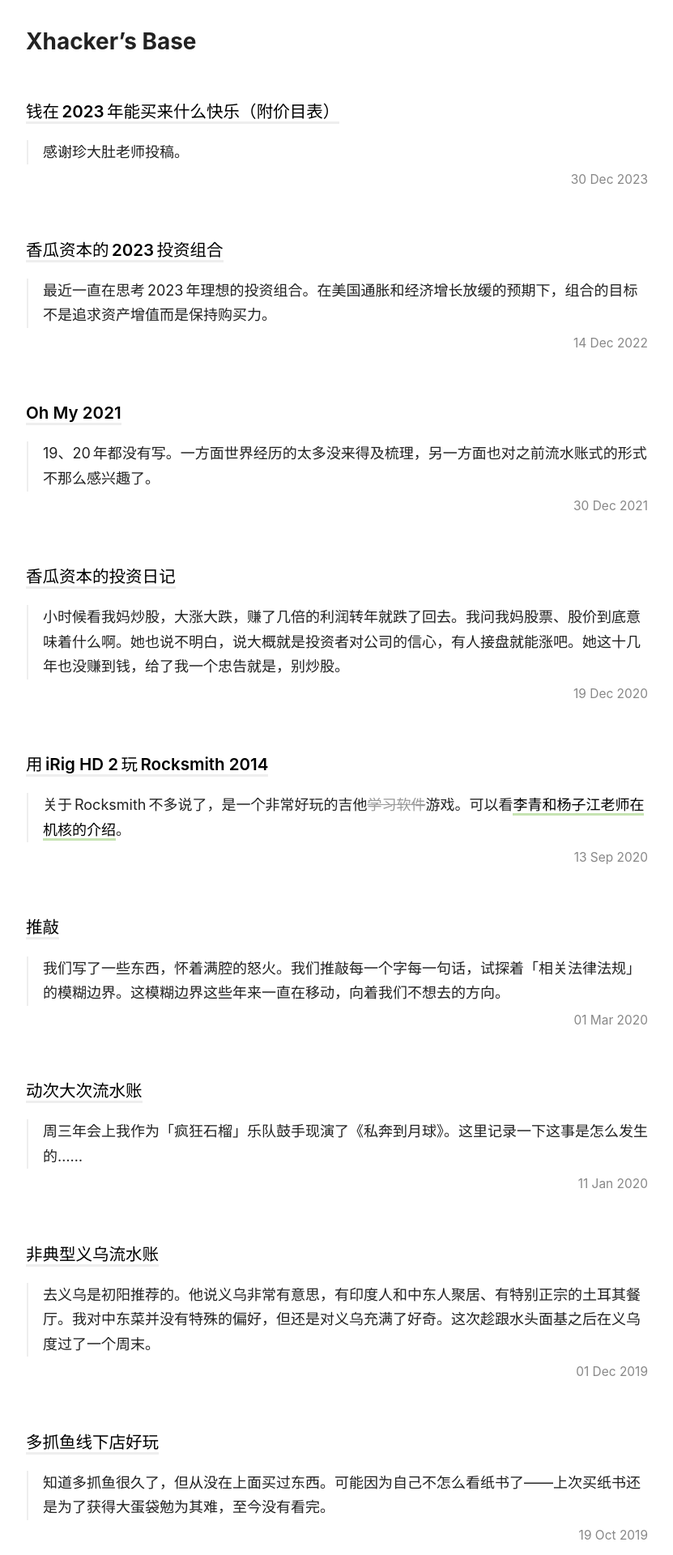
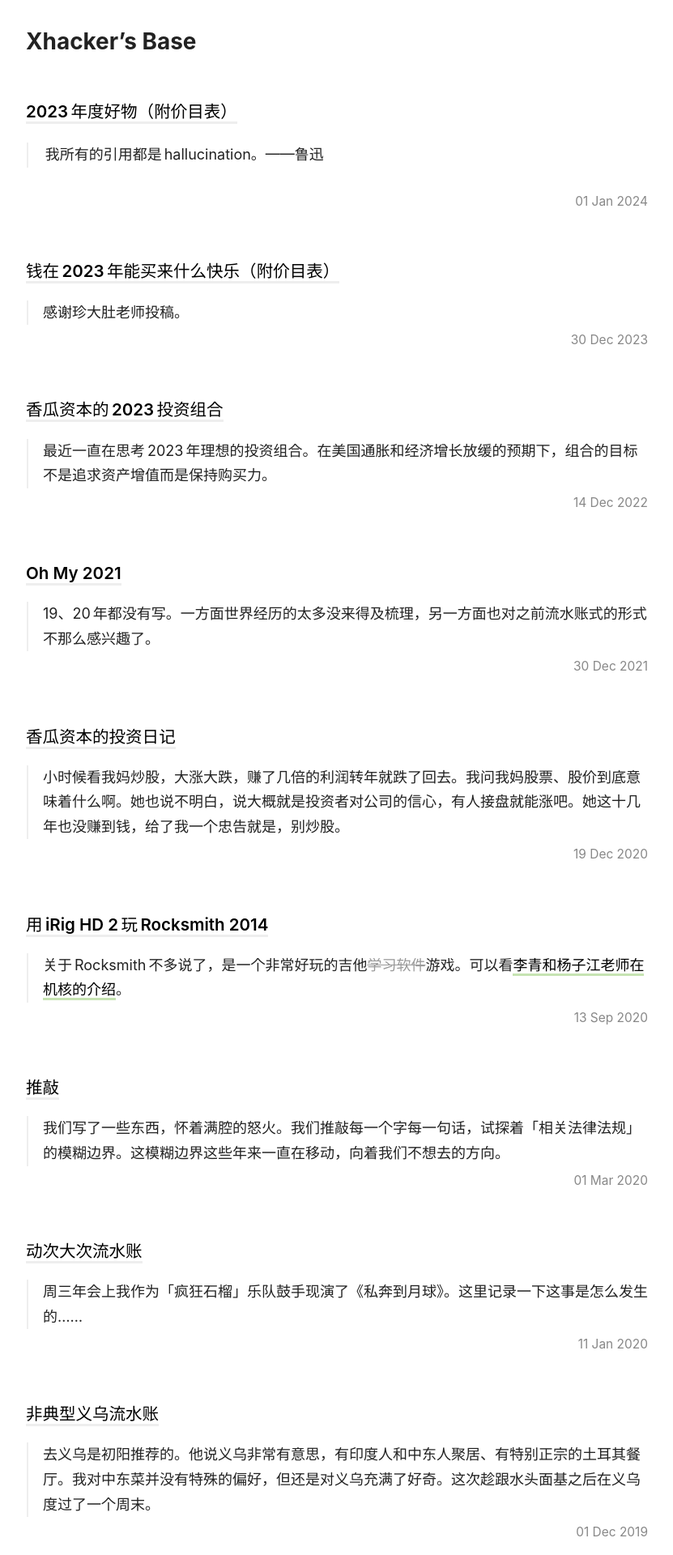
Before and after one commit to xhacker/xhacker.github.io, a Jekyll site: the page built from index.html, in a window 1280 px wide. Shown: the top 1920 px of the page at 81% size, without its empty margins (224-1055 px from the left). Built offline with Jekyll 4.4.1, drawn with Linux system fonts in a browser that asks for light colours; nearby versions of some CDN libraries.

Commit message:
[Post] 2023 年度好物（附价目表）

```diff
--- a/_layouts/index.html
+++ b/_layouts/index.html
@@ -25,8 +25,10 @@
 }
 article .content blockquote {
   border-left: 0;
-  padding-left: 0;
+  padding: unset;
   margin-left: 0;
+  font-size: unset;
+  background-color: unset;
 }
 article .content h2,
 article .content p {
--- /dev/null
+++ b/_posts/2024-01-01-2023-best-things.md
@@ -0,0 +1,102 @@
+---
+layout: post
+title: 2023 年度好物（附价目表）
+---
+
+> 我所有的引用都是 hallucination。——鲁迅
+
+## 《Consciousness: A Very Short Introduction》
+<p class="price-tag">11.95 美元</p>
+
+> 什么是「我」？
+> 我们有自由意志吗？
+> 意识是什么？是不是一种幻觉？
+> 程序能有意识吗？
+
+因为用上了 ChatGPT，今年突然开始研究各种哲(xuán)学问题。这是本挺有意思的 philosophy of mind 入门书，而且真的很「short」（只有 152 页。Susan Blackmore 的另一本书《Consciousness: An Introduction》足足有 768 页……）。
+
+## [Lex Fridman Podcast](https://lexfridman.com/podcast/)
+
+<blockquote>
+<p>要么这个世界上根本没有虚拟机，要么我们就都在虚拟机里。——Nick Bostrom</p>
+<p>你们大脑就是一个简单的结构复制粘贴 1000 遍。——Jeff Hawkins</p>
+<p>意识像时间、空间、能量一样，也是物理世界的一个内在属性。——Philip Goff</p>
+<p>我没有自由意志，而且我真的觉得自己没有自由意志。——Sam Harris</p>
+</blockquote>
+
+深陷心灵哲学兔子洞里的时候，发现 Lex 几乎采访过所有活着的哲学家、民科、AI 从业者。
+
+……当然，还能听到 [Hikaru 是怎么被 Magnus 骗去酒店下棋并深感后悔](https://lexfridman.com/hikaru-nakamura)的。
+
+## 全民基本收入（UBI）
+<p class="price-tag">3.1 万亿美元 / 年（全体成年美国人，每月 1000 美元）<br>
+13 万亿人民币 / 年（全体成年中国人，每月 1000 元），精准扶贫支出的约 13 倍</p>
+
+> Santa is not a Commie! ——(not) Kramer, Seinfeld S6E10
+
+在美国生活久了，大冷天经常看到老哥们在大街上搭帐篷。随着人类生产力的提高，到底有多少人的生活越来越差了？这只是美国茫社会问题中的一个。
+
+我觉得全民基本收入就是银弹。资本主义和社会主义可以说是分配制度的两种极端。资本主义高效、自私，资本的积累会导致贫富差距越来越大。社会主义照顾所有人，但无法高效分配生产资源，也无法刺激大家生产的积极性。
+
+一种解决资本主义社会问题的方法是福利制度 a.k.a. 「部分计划经济」。失业保险、全民医保、最低工资都属此类。但这些同时带来了分配低效和大家不想干活的问题。
+
+我理解的全民基本收入以资本主义为基础，并按一定速率均贫富。这样挣到的钱（基本上）还是自己的，不妨碍大家干活。同时，理想的全民基本收入可以淘汰掉几乎所有其他极其复杂的福利制度，大幅降低福利开支和官僚系统运行的成本。
+
+## USFR ETF
+<p class="price-tag">管理费：0.15% / 年</p>
+
+> 基本可以理解为收益 5.5% 的余额宝。——[香瓜资本](https://t.me/meloncapital)
+
+<figure>
+    <img alt="US Treasury Yield Curve" width="555" src="/static/images/2023-best-things/us-treasury-yield-curve.png">
+    <figcaption>美债收益率曲线，来自 <a href="https://www.ustreasuryyieldcurve.com">https://www.ustreasuryyieldcurve.com</a></figcaption>
+</figure>
+
+在美债收益曲线倒挂的情况下，短债简直是低风险高收益。USFR 这支 ETF 投资浮动利率债券，收益锚定三个月的短债，因此波动也大致和短债一致。收费 0.15%，不是最低，但浮动利率债券收益稍高于短债，其最终收益略高于其他短债 ETF。
+
+另一个替代是 SGOV，手续费更低（0.07%），而且直接投资 0–3 月的国债。极端情况下风险比 USFR 更低。
+
+## Tono Coffee Project  —📍旧金山湾区
+> 好喝奶咖。——[珍大肚](/2023/12/30/happiness-money-can-buy-2023.html)
+
+在 Palo Alto 的始祖鸟店喝到一回，湾区最佳。他们会去各种农贸市场快闪，关注[他们的 Instagram](https://www.instagram.com/tonocoffeeproject/) 才能找到现在的位置。
+
+## idea 杂志 No. 403
+<p class="price-tag">3,300 円（税抜）</p>
+
+看大曲都市怎么用吉他和跳舞毯调锚点。
+
+<img class="bordered" width="384" alt="idea 杂志 No. 403 封面" src="/static/images/2023-best-things/idea-1.jpg">
+<img class="bordered" width="384" alt="idea 杂志 No. 403 内文，大曲都市用吉他操作 Glyphs 软件" src="/static/images/2023-best-things/idea-2.jpg">
+
+## 轰炸机冰滴壶
+<p class="price-tag">234 元</p>
+
+如果不考虑制作流程之复杂，冰滴真的是一喝难忘的萃取形式。最早喝到冰滴是在豆叔，口感清爽、不苦不涩。今年买了这款很简单的冰滴壶，用 Pine 墨西哥邮政寄来的瑰夏试了试，刚从冰箱里拿出来大家就循味而来了。但一人只够尝一小口，多了没有。
+
+## 鲜越鲜鱼粉 —📍北京
+<p class="price-tag">梭边鱼粉：32 元</p>
+
+回湾区后最怀念的北京食物。在预制菜时代能吃到这么一碗粉实在是太感动了。
+
+## [Shot on iPhone 14 Pro | Fursat – A Vishal Bhardwaj film]((https://www.youtube.com/watch?v=f1VEks-QQ4Y))
+某天闲来无事看了各种 shot on iPhone 的小电影。这个印度片可太好笑啦……
+
+## [Unicode 提案 L2/23-212R](https://www.unicode.org/L2/L2023/23212r-quotes-svs-proposal.pdf)
+
+> 中文排版的圣杯。——梁海
+
+借助 L2/23-212R 中新加入的八个 SVS，中西混排的时候可以区分中西文单双引号的形态了。
+
+<img width="640" alt="Unicode 提案 L2/23-212R 截图" src="/static/images/2023-best-things/svs.png">
+
+一个命途多舛的提案……最早的形态是小林剑在 2014 年提出的 [L2/14-006](http://www.unicode.org/L2/L2014/14006-sv-western-vs-cjk.pdf)。其后在 2017 年重生为 [L2/17-056](https://www.unicode.org/L2/L2017/17056-sv-western-vs-eastasian.pdf)，然后接受 UTC #153 的建议拆分成了 [L2/17-436](https://www.unicode.org/L2/L2017/17436-sv-eastsian-punct.pdf)、[L2/17-436R](https://www.unicode.org/L2/L2017/17436r-sv-eastsian-punct.pdf) 和 [L2/18-013](https://www.unicode.org/L2/L2018/18013-svs-proposal.pdf)。L2/18-013 其后缩减为 [L2/18-073](http://www.unicode.org/L2/L2018/18073-svs-proposal.pdf)，在 UTC #155 被讨论后就一直搁置。
+
+五年后的 2023 年……在盯着某丑陋引号发呆的时候，突然觉得不同形态的引号是不是可以通过 SVS 来区分。查了一下发现小林剑早已想到，而且我也早就在关注了。于是 ping 了一下小林剑看有没有可能再度重生提案。小林剑迅速写好了新的提案（[L2/23-212](https://www.unicode.org/L2/L2023/23212-quotes-svs-proposal.pdf)，其后修订为 [L2/23-212R](https://www.unicode.org/L2/L2023/23212r-quotes-svs-proposal.pdf)），继续缩减了规模，只涵盖八个实际影响 CJK 文字排印的 SVS。UTC #177 中提案顺利通过。某参与 Unicode 活动多年的卡姓人士说这是他见过的通过周期最短的提案。
+
+## Univers 字体
+<p class="price-tag">$42.99 / style; $344.99 / complete family</p>
+
+<img class="bordered" width="450" alt="Getty Center 导视，使用 Univers 字体" src="/static/images/2023-best-things/getty-center.jpg">
+
+在 Getty Center 见到导视上 Univers 字体的时候，意识到 Univers 不只是不那么有名的 Helvetica。配合合适的颜色和排印，Univers 非常平和、人文，令人感到舒适。
--- a/static/style.css
+++ b/static/style.css
@@ -79,6 +79,7 @@
   font-family: -apple-system, system-ui, "PingFang SC", "Hiragino Sans GB", "Source Han Sans CN", sans-serif;
   font-size: 18px;
   font-synthesis: none;
+  font-feature-settings: "case";
   line-height: 1.7em;
 }
 body > h1 {
@@ -217,9 +218,15 @@
 }
 
 article .content blockquote {
-  margin-left: 0;
-  padding-left: 1.1em;
-  border-left: 5px solid #eee;
+  margin: 1.5em 0;
+  padding: 0.1em 1.05em;
+  border-left: 5px solid #fce897;
+  background-color: #fffdf1;
+  font-size: 0.9em;
+  line-height: 1.7em;
+}
+article .content blockquote p {
+  margin: 0.5em 0;
 }
 article .content blockquote:first-child {
   margin-left: 0.15em;
@@ -374,6 +381,14 @@
   margin: 0.4em auto;
 }
 
+article .price-tag {
+  margin-top: 0.2em;
+  font-size: 0.85em;
+  line-height: 1.6em;
+  font-weight: 600;
+  color: #3a641e;
+}
+
 /* 神经病 */
 .TeX-e {
   text-transform: uppercase;
@@ -479,6 +494,10 @@
     margin: -5px auto 0 auto;
   }
 
+  article .price-tag {
+    margin-top: 0.5em;
+  }
+
   footer {
     font-size: 14px;
   }
```
Also changed, not shown: static/images/2023-best-things/getty-center.jpg (added), static/images/2023-best-things/idea-1.jpg (added), static/images/2023-best-things/idea-2.jpg (added), static/images/2023-best-things/svs.png (added), static/images/2023-best-things/us-treasury-yield-curve.png (added).
